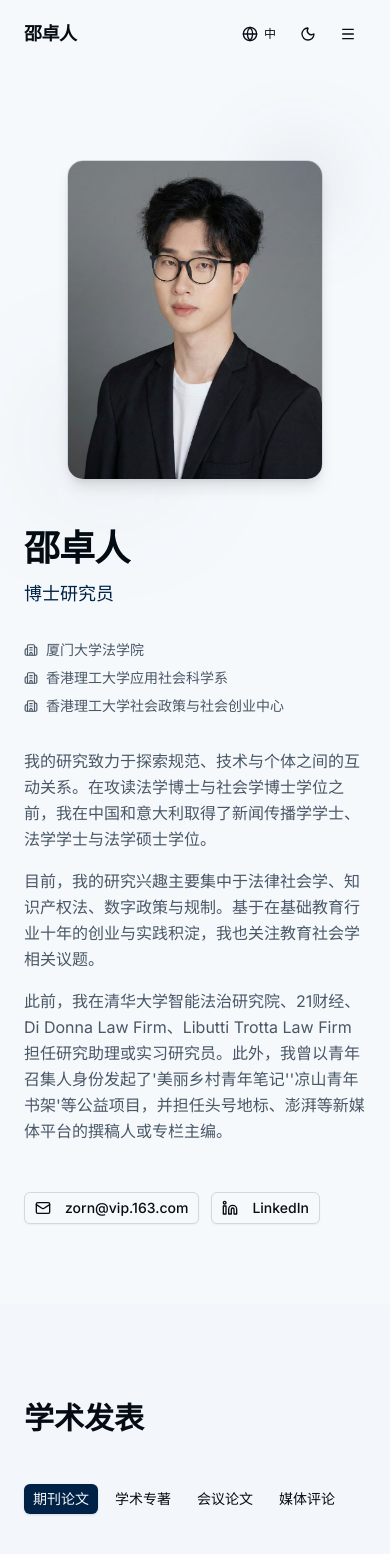
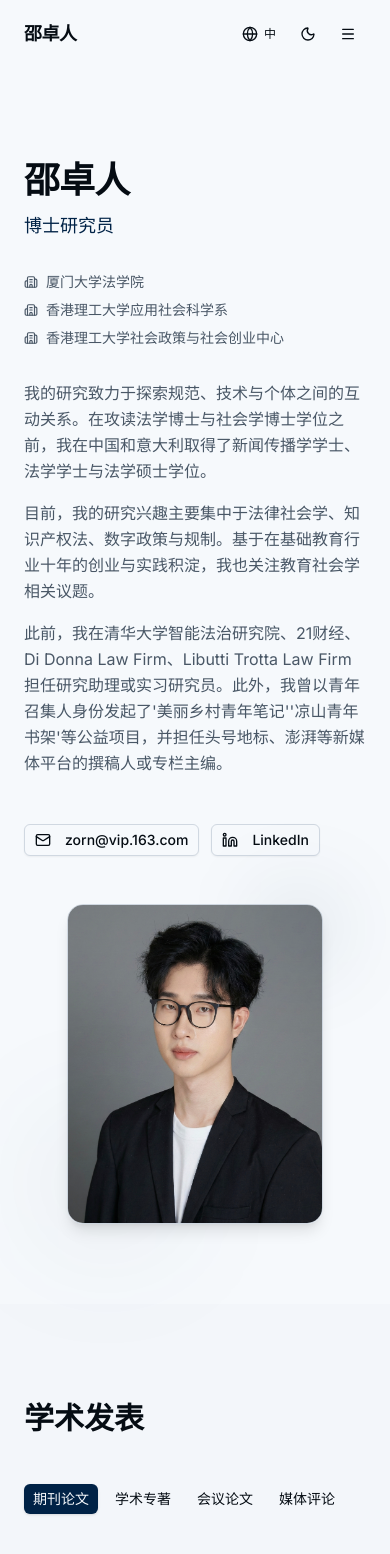
Before and after one commit to zornshao/personal-web, a Next.js app: page / in a window 390 px wide. Shown: the top 1554 px of the page. Built offline with nearby package versions, Linux system fonts and the light colour scheme.

Commit message:
Update hero-section.tsx

```diff
--- a/components/hero-section.tsx
+++ b/components/hero-section.tsx
@@ -1,120 +1,219 @@
 'use client'
 
+
+
 import { Mail, Linkedin, Building2 } from 'lucide-react'
+
 import { Button } from '@/components/ui/button'
+
 import { useLanguage } from '@/components/language-context'
+
 import { SITE_DATA } from '@/lib/site-data'
 
+
+
 export function HeroSection() {
+
   const { t, isEnglish } = useLanguage()
+
   const { personalInfo } = SITE_DATA || {}
 
+
+
   const renderField = (field: any) => {
+
     if (!field) return ''
+
     if (typeof field === 'object') {
+
       return isEnglish ? (field.en || field.zh || '') : (field.zh || field.en || '')
+
     }
+
     return String(field)
+
   }
 
+
+
   const getBioParagraphs = () => {
+
     if (!personalInfo?.bio) return []
+
     if (personalInfo.bio.zh || personalInfo.bio.en) {
+
       const selectedBio = isEnglish ? personalInfo.bio.en : personalInfo.bio.zh
+
       if (Array.isArray(selectedBio)) return selectedBio
+
       if (typeof selectedBio === 'string') return [selectedBio]
+
       return []
+
     }
+
     if (Array.isArray(personalInfo.bio)) return personalInfo.bio
+
     return [String(personalInfo.bio)]
+
   }
 
+
+
   const bioParagraphs = getBioParagraphs()
+
   const affiliations = personalInfo?.affiliations || []
 
+
+
   return (
+
     <section id="about" className="min-h-screen flex items-center pt-20">
-      <div className="mx-auto max-w-6xl px-6 py-20 w-full">
-        {/* 核心无损重构布局：
-          移动端：使用 flex-col-reverse 将原本在 DOM 结构后方的照片板块（Right Content）直接翻转至最顶部。
-          电脑端（lg:）：一秒切回标准的 grid 网格，无缝恢复你原本的左 3 列、右 2 列左右分栏，布局完全不走样。
-        */}
-        <div className="flex flex-col-reverse lg:grid lg:grid-cols-5 gap-12 lg:gap-16 items-start">
+
+      <div className="mx-auto max-w-6xl px-6 py-20">
+
+        <div className="grid lg:grid-cols-5 gap-12 lg:gap-16 items-start">
+
+
 
           {/* Left Content - Bio & Contact */}
-          {/* 移动端：因为父级反转，它会顺理成章地排在照片模块的下方
-            电脑端（lg:）：回归左侧，跨 3 列
-          */}
-          <div className="lg:col-span-3 space-y-8 w-full">
+
+          <div className="lg:col-span-3 space-y-8">
+
             <div className="space-y-3">
+
               <h1 className="text-4xl md:text-5xl font-semibold text-foreground tracking-tight">
+
                 {renderField(personalInfo?.name)}
+
               </h1>
+
               <p className="text-lg text-primary font-medium">
+
                 {renderField(personalInfo?.title)}
+
               </p>
+
             </div>
 
+
+
             <div className="space-y-2">
+
               {affiliations.map((affiliation: any, index: number) => (
+
                 <div key={index} className="flex items-center gap-2 text-sm text-muted-foreground">
+
                   <Building2 className="h-3.5 w-3.5 shrink-0" />
+
                   <span>{renderField(affiliation)}</span>
+
                 </div>
+
               ))}
+
             </div>
 
+
+
             <div className="space-y-4">
+
               {bioParagraphs.map((paragraph: any, index: number) => (
+
                 <p key={index} className="text-muted-foreground leading-relaxed text-base">
+
                   {renderField(paragraph)}
+
                 </p>
+
               ))}
+
             </div>
 
+
+
             <div className="flex flex-wrap gap-3 pt-4">
+
               {personalInfo?.email && (
+
                 <Button variant="outline" size="sm" asChild>
+
                   <a href={`mailto:${personalInfo.email}`}>
+
                     <Mail className="h-4 w-4 mr-2" />
+
                     {personalInfo.email}
+
                   </a>
+
                 </Button>
+
               )}
+
               {personalInfo?.linkedin && (
+
                 <Button variant="outline" size="sm" asChild>
+
                   <a href={personalInfo.linkedin} target="_blank" rel="noopener noreferrer">
+
                     <Linkedin className="h-4 w-4 mr-2" />
+
                     LinkedIn
+
                   </a>
+
                 </Button>
+
               )}
+
             </div>
+
           </div>
 
+
+
           {/* Right Content - Professional Photo */}
-          {/* 移动端：因为父级 flex-col-reverse 的威力，照片将超越一切，第一个出现在屏幕最顶端！
-            电脑端（lg:）：无缝回到右侧，靠右对齐 (lg:justify-end)
-          */}
-          <div className="lg:col-span-2 flex justify-center lg:justify-end w-full">
+
+          <div className="lg:col-span-2 flex justify-center lg:justify-end">
+
             <div className="relative">
+
               <div className="w-64 h-80 md:w-72 md:h-96 rounded-2xl bg-gradient-to-br from-secondary to-muted overflow-hidden border border-border shadow-lg relative group">
+
                 <img
+
                   src={personalInfo?.avatar || "/mywebphoto.jpg"}
+
                   alt="Professional Photo"
+
                   className="w-full h-full object-cover transition-transform duration-300 group-hover:scale-105"
+
                   onError={(e) => {
+
                     e.currentTarget.style.display = 'none'
+
                   }}
+
                 />
+
               </div>
+
               <div className="absolute -top-4 -right-4 w-20 h-20 bg-primary/10 rounded-full blur-2xl pointer-events-none" />
+
               <div className="absolute -bottom-4 -left-4 w-28 h-28 bg-accent/10 rounded-full blur-3xl pointer-events-none" />
+
             </div>
+
           </div>
 
+
+
         </div>
+
       </div>
+
     </section>
+
   )
+
 }
```
